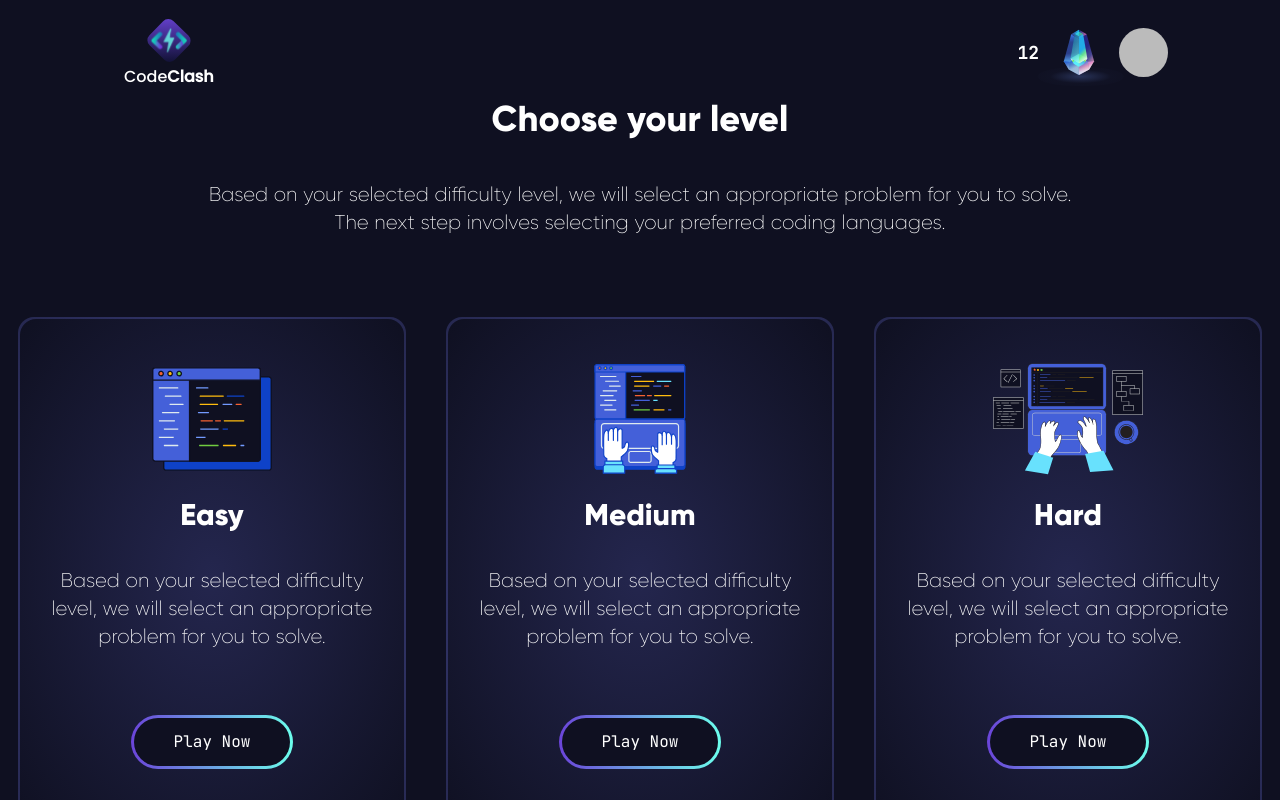
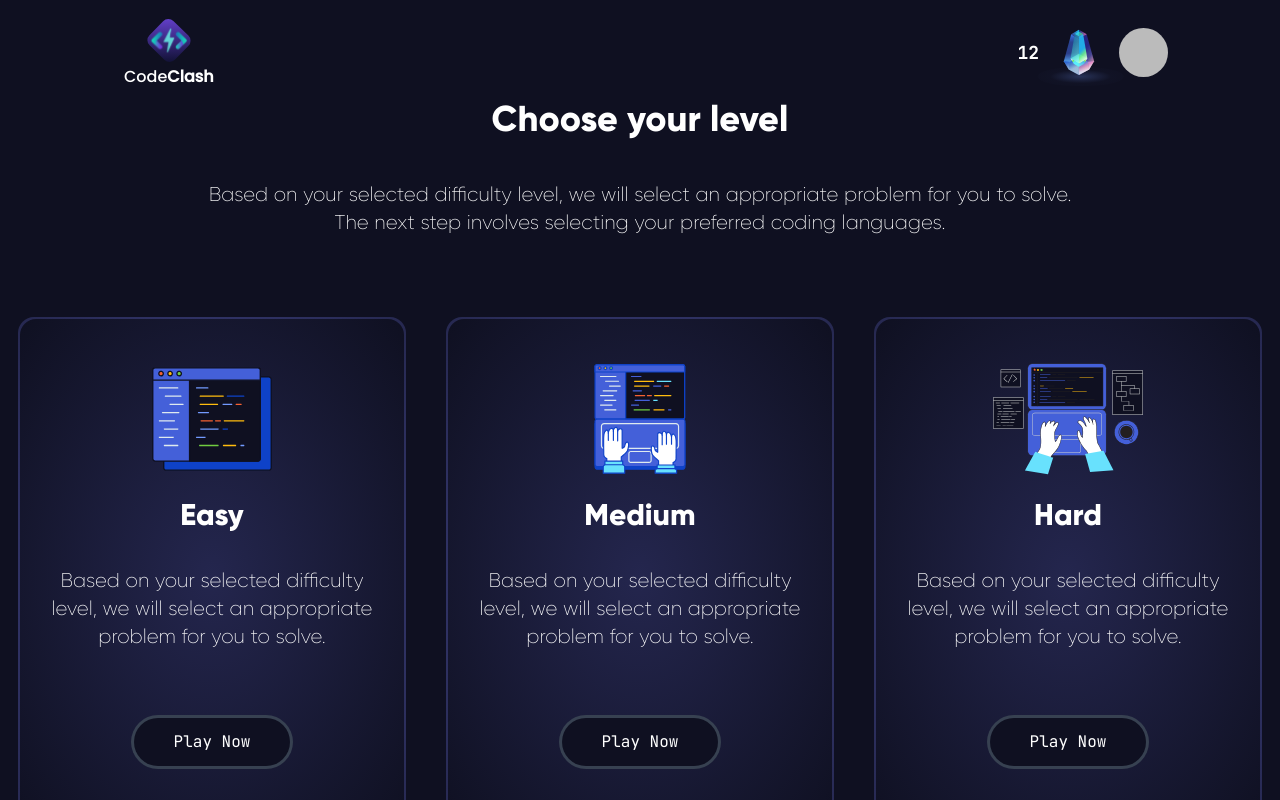
Before and after one commit to upe-webdev-2/codeclash-frontend, a Next.js app: page /menu in a window 1280 px wide. Shown: the top 800 px of the page. Built offline with nearby package versions, Linux system fonts and the light colour scheme; no server answers; sample sign-in values are in the browser's storage.

Commit message:
added a grey border if disabled is true

```diff
--- a/src/components/Button.tsx
+++ b/src/components/Button.tsx
@@ -1,6 +1,5 @@
 import { ReactNode } from "react";
-import CSS from 'csstype';
-
+import CSS from "csstype";
 
 type Button = {
   children: ReactNode;
@@ -10,6 +9,7 @@ type Button = {
   width?: string;
   height?: string;
   style?: CSS.Properties;
+  disabled?: boolean;
 };
 
 const Button = ({
@@ -19,16 +19,19 @@ const Button = ({
   movingGradient,
   width,
   height,
-  style = {}
+  style = {},
+  disabled = true
 }: Button) => (
   <button
     onClick={onclick}
     style={{ height, width, ...style }}
-    className={`rounded-[30px] transition-all duration-1000 bg-primary cursor-pointer
-        ${type !== "none" && " button-gradient "} ${
-      movingGradient && " button-moving-gradient "
+    className={
+      disabled
+        ? `rounded-[30px] transition-all duration-1000 p-[3px] bg-gray-700 cursor-not-allowed`
+        : `rounded-[30px] transition-all duration-1000 p-[3px] bg-primary cursor-pointer
+          ${type !== "none" && " button-gradient "}
+          ${movingGradient && " button-moving-gradient "}`
     }
-    `}
   >
     <div
       className={`rounded-[30px] py-3 px-10  ${
```
